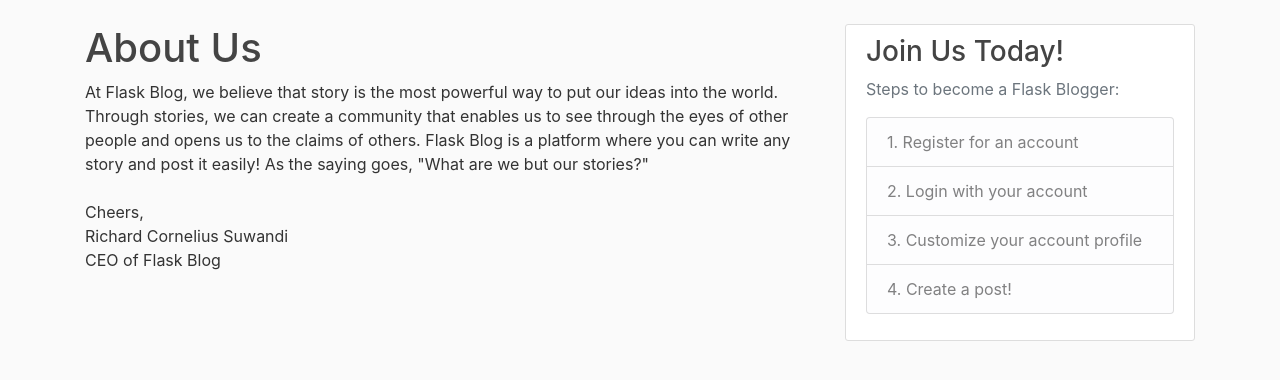
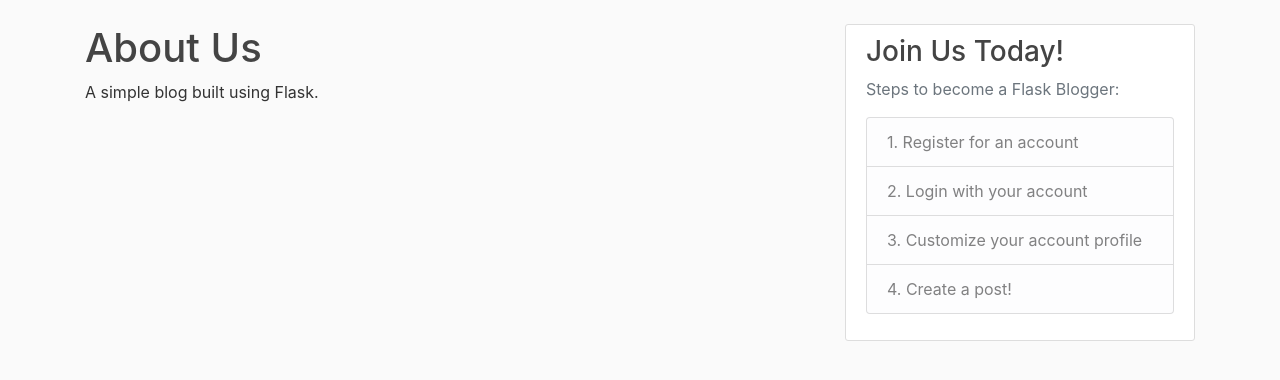
Before and after one commit to richardcsuwandi/flask-blog, a Flask app: page /about in a window 1280 px wide. Shown: the part 56-436 px from the top of the page. Run offline with Flask 2, Linux system fonts and the light colour scheme; some libraries are stand-ins or nearby versions.

Commit message:
Update about.html

```diff
--- a/flaskblog/templates/about.html
+++ b/flaskblog/templates/about.html
@@ -1,12 +1,5 @@
 {% extends "layout.html" %}
 {% block content %}
     <h1>About Us</h1>
-    <p>At Flask Blog, we believe that story is the most powerful way to put our ideas into the world.
-    <br>Through stories, we can create a community that enables us to see through the eyes of other
-    people and opens us to the claims of others. Flask Blog is a platform where you can write any story
-    and post it easily! As the saying goes, "What are we but our stories?"
-    <br>
-    <br>Cheers,
-    <br>Richard Cornelius Suwandi
-    <br>CEO of Flask Blog</p>
+    <p>A simple blog built using Flask.</p>
 {% endblock content %}
```
